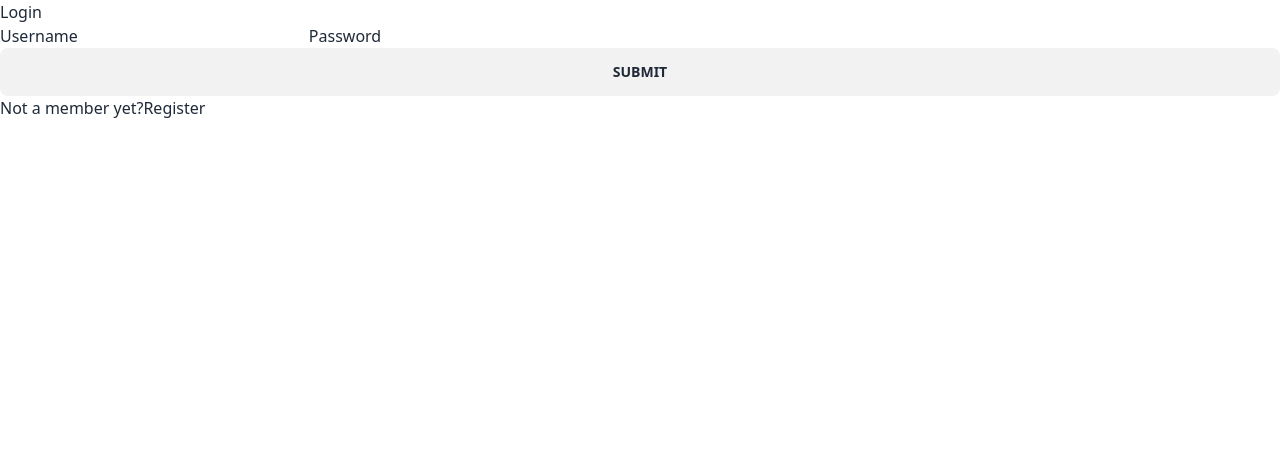
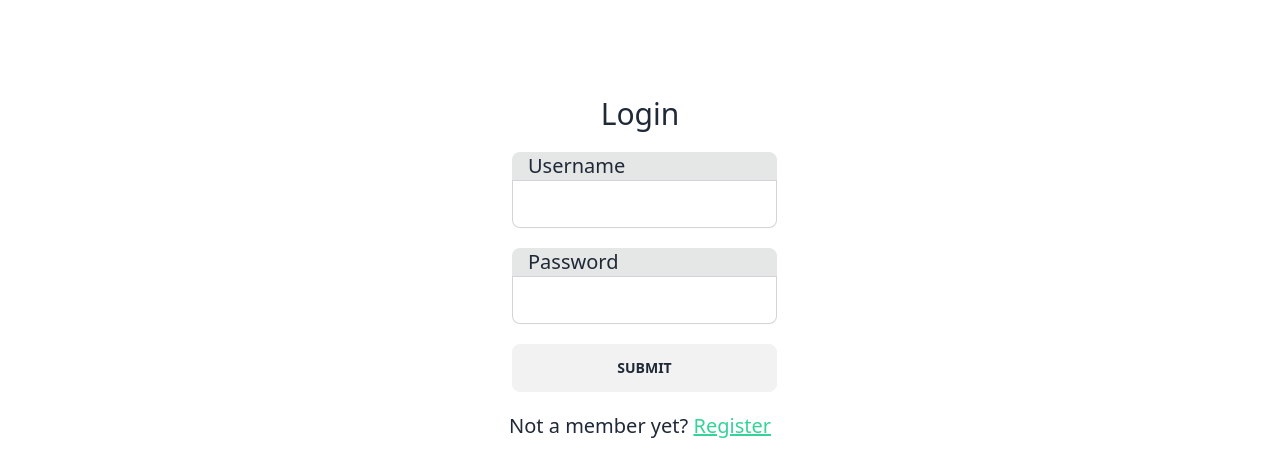
Before and after one commit to HERMON-1995/book_vehicle_rental-frontend, a React (Create React App) app: page /register in a window 1280 px wide. Shown: the top 476 px of the page. Built offline with nearby package versions, Linux system fonts and the light colour scheme.

Commit message:
Implemented styling for login page for resposiveness.

```diff
--- a/src/components/LoginForm.js
+++ b/src/components/LoginForm.js
@@ -51,41 +51,43 @@ function LoginForm() {
     }
   }, [user]);
   return (
-    <div>
+    <div className="w-full">
       {isLoggedIn ? (
         <p>Login successful! Redirecting...</p>
       ) : (
-        <form onSubmit={onSubmit} className="form">
-          <h3>{values.isMember ? 'Login' : 'Register'}</h3>
-          <div className="form-row">
+        <form onSubmit={onSubmit} className="md:text-xl form flex flex-col gap-5 justify-center content-center items-center mt-24">
+          <h3 className="text-center text-3xl ">{values.isMember ? 'Login' : 'Register'}</h3>
+          <div className="w-full md:w-4/5 grid gap-5  lg:w-1/5">
             {/* eslint-disable jsx-a11y/label-has-associated-control */}
-            <label htmlFor="username" className="form-label">
-              Username
-            </label>
+            <div className="form-control">
+              <label className="input-group input-group-vertical">
+                <span>Username</span>
                 <input
                   type="text"
                   value={values.username}
                   name="username"
                   onChange={handleChange}
-              className="form-input"
+                  className="input input-bordered focus:outline-none"
                 />
-            <label htmlFor="password" className="form-label">
-              Password
               </label>
+            </div>
+            <label className="input-group input-group-vertical">
+              <span>Password</span>
               <input
                 type="password"
                 value={values.password}
                 name="password"
                 onChange={handleChange}
-              className="form-input"
+                className="input input-bordered focus:outline-none"
               />
-          </div>
+            </label>
             <button type="submit" className="btn btn-block" disabled={isLoading}>
               {isLoading ? 'Loading' : 'Submit'}
             </button>
-          <p>
-            {values.isMember ? 'Not a member yet?' : 'Already a member?'}
-            <button type="button" onClick={toggleMember} className="member-btn">
+          </div>
+          <p className="text-center">
+            {values.isMember ? 'Not a member yet? ' : 'Already a member? '}
+            <button type="button" onClick={toggleMember} className="link link-success">
               {values.isMember ? 'Register' : 'Login'}
             </button>
           </p>
--- a/src/pages/LoginPage.js
+++ b/src/pages/LoginPage.js
@@ -2,11 +2,7 @@ import React from 'react';
 import LoginForm from '../components/LoginForm';
 
 function LoginPage() {
-  return (
-    <div>
-      <LoginForm />
-    </div>
-  );
+  return <LoginForm />;
 }
 
 export default LoginPage;
```
Lines whose indentation alone changed are shown as unchanged.
